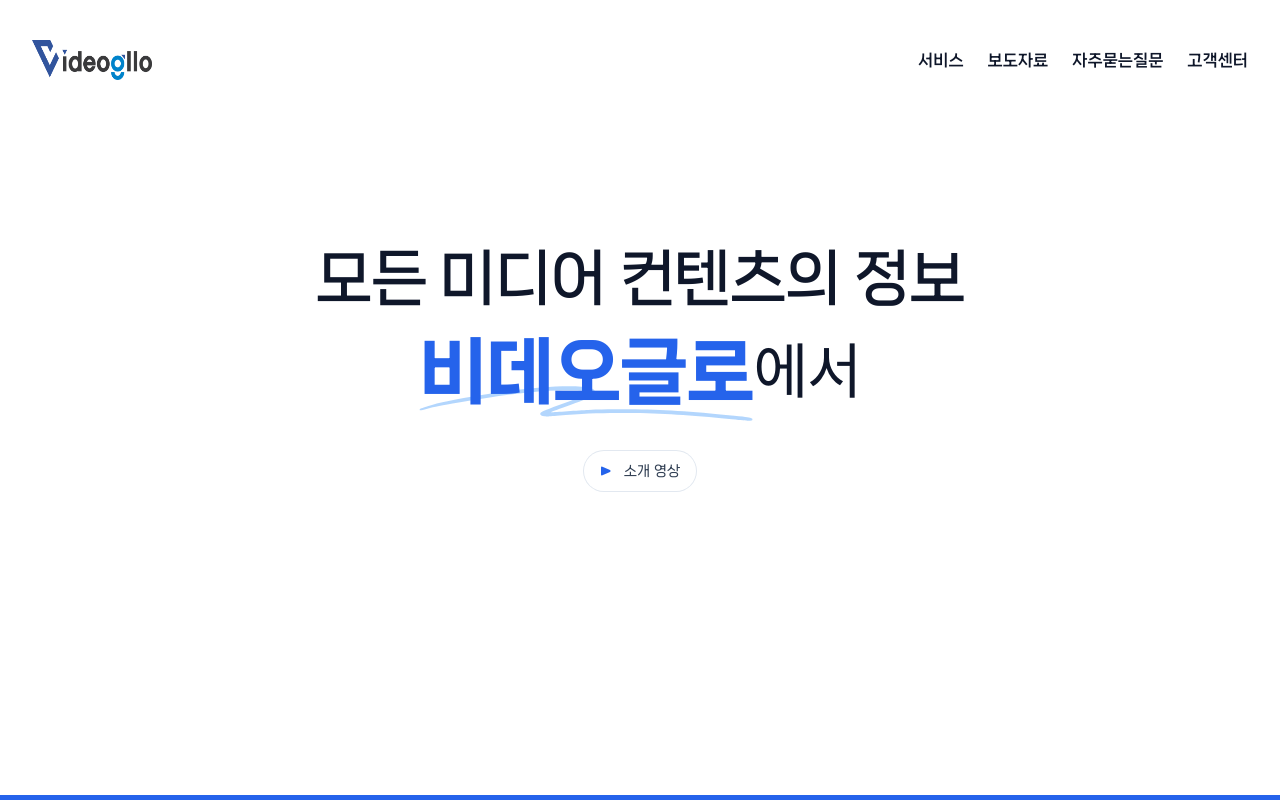
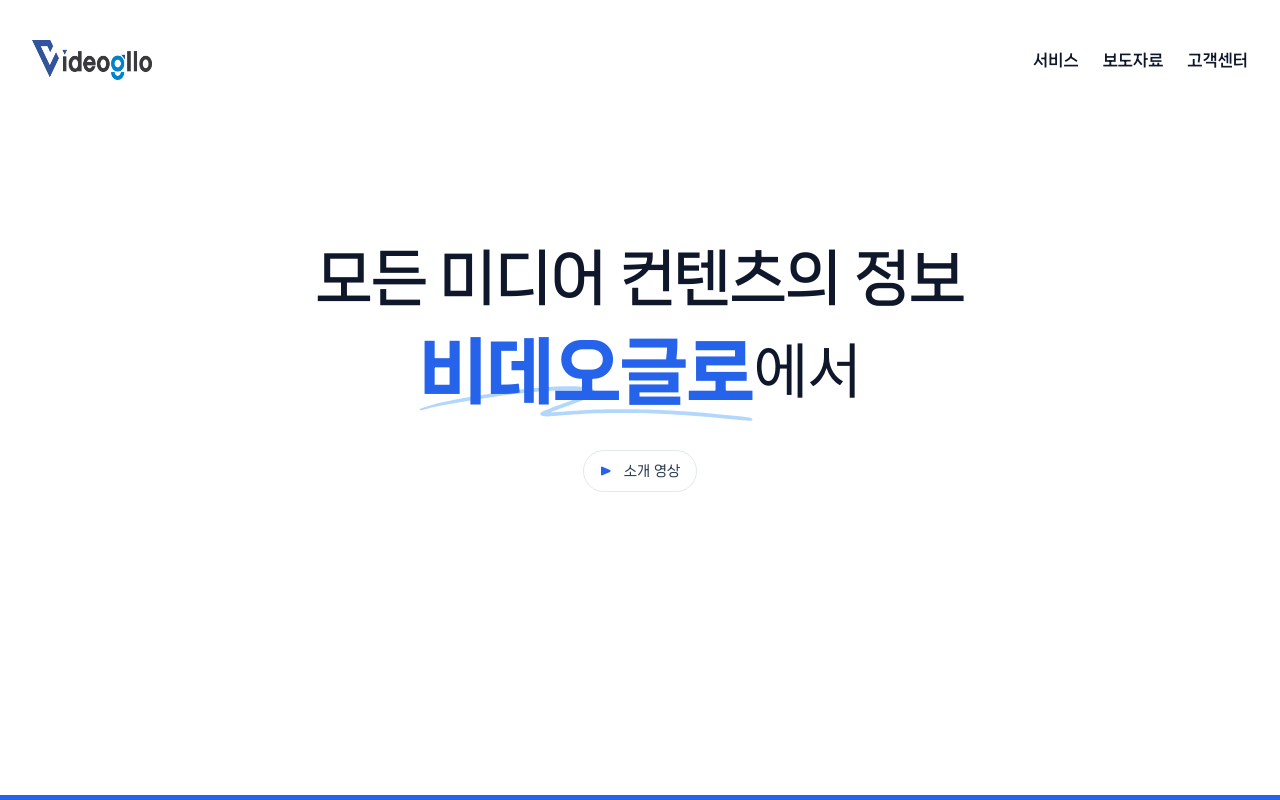
Before and after one commit to videogllo/videogllo, a Next.js app: page / in a window 1280 px wide. Shown: the top 800 px of the page. Built offline with nearby package versions, Linux system fonts and the light colour scheme.

Commit message:
자주 묻는 질문 메뉴 삭제

```diff
--- a/src/components/Header.jsx
+++ b/src/components/Header.jsx
@@ -80,7 +80,7 @@ function MobileNavigation() {
           >
             <MobileNavLink href="#service">서비스</MobileNavLink>
             <MobileNavLink href="#news">보도자료</MobileNavLink>
-            <MobileNavLink href="#qna">자주묻는질문</MobileNavLink>
+            {/* <MobileNavLink href="#qna">자주묻는질문</MobileNavLink> */}
             <MobileNavLink href="#contact">고객센터</MobileNavLink>
           </Popover.Panel>
         </Transition.Child>
@@ -105,7 +105,7 @@ export function Header() {
             <div className="hidden md:flex md:gap-x-6 font-semibold ml-auto text-slate-900">
               <NavLink href="#service">서비스</NavLink>
               <NavLink href="#news">보도자료</NavLink>
-              <NavLink href="#qna">자주묻는질문</NavLink>
+              {/* <NavLink href="#qna">자주묻는질문</NavLink> */}
               <NavLink href="#footer">고객센터</NavLink>
             </div>
           </div>
```
